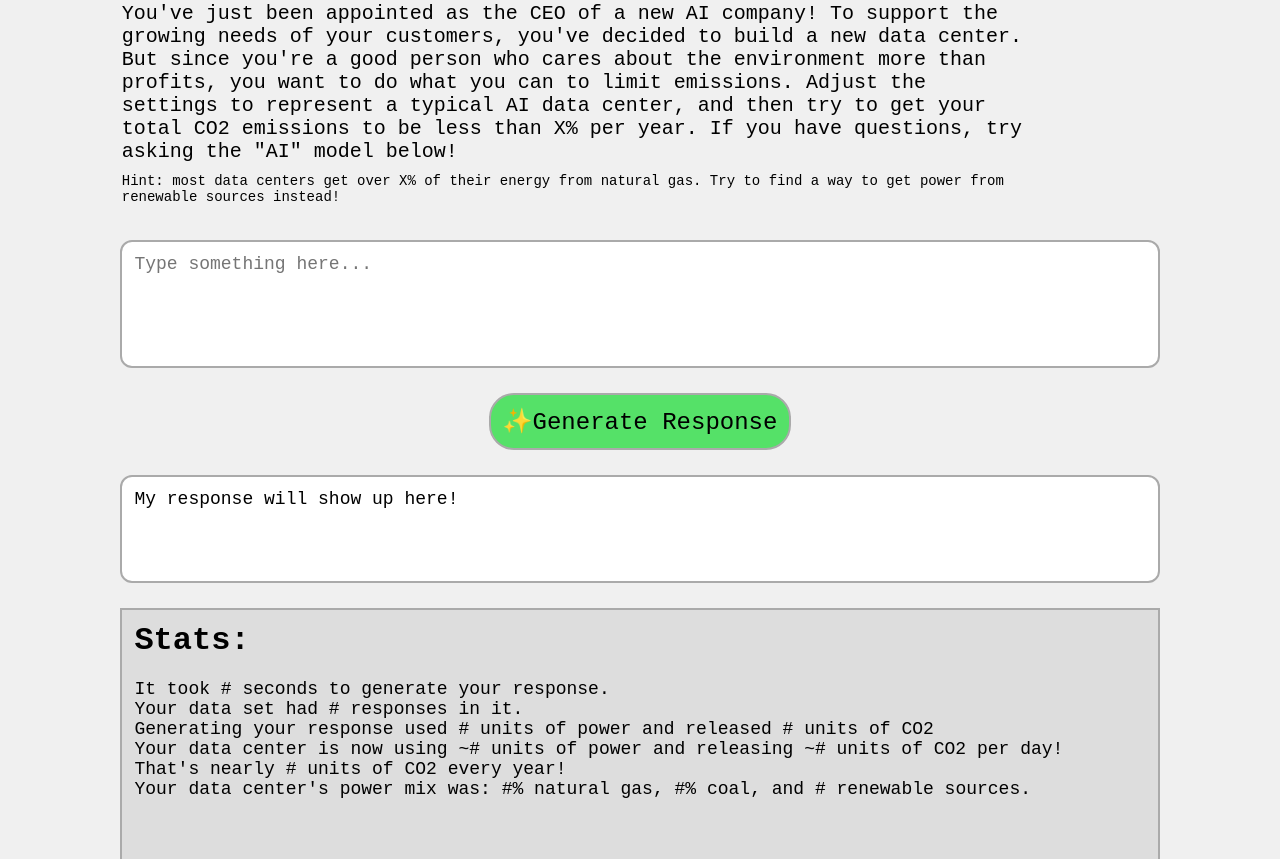
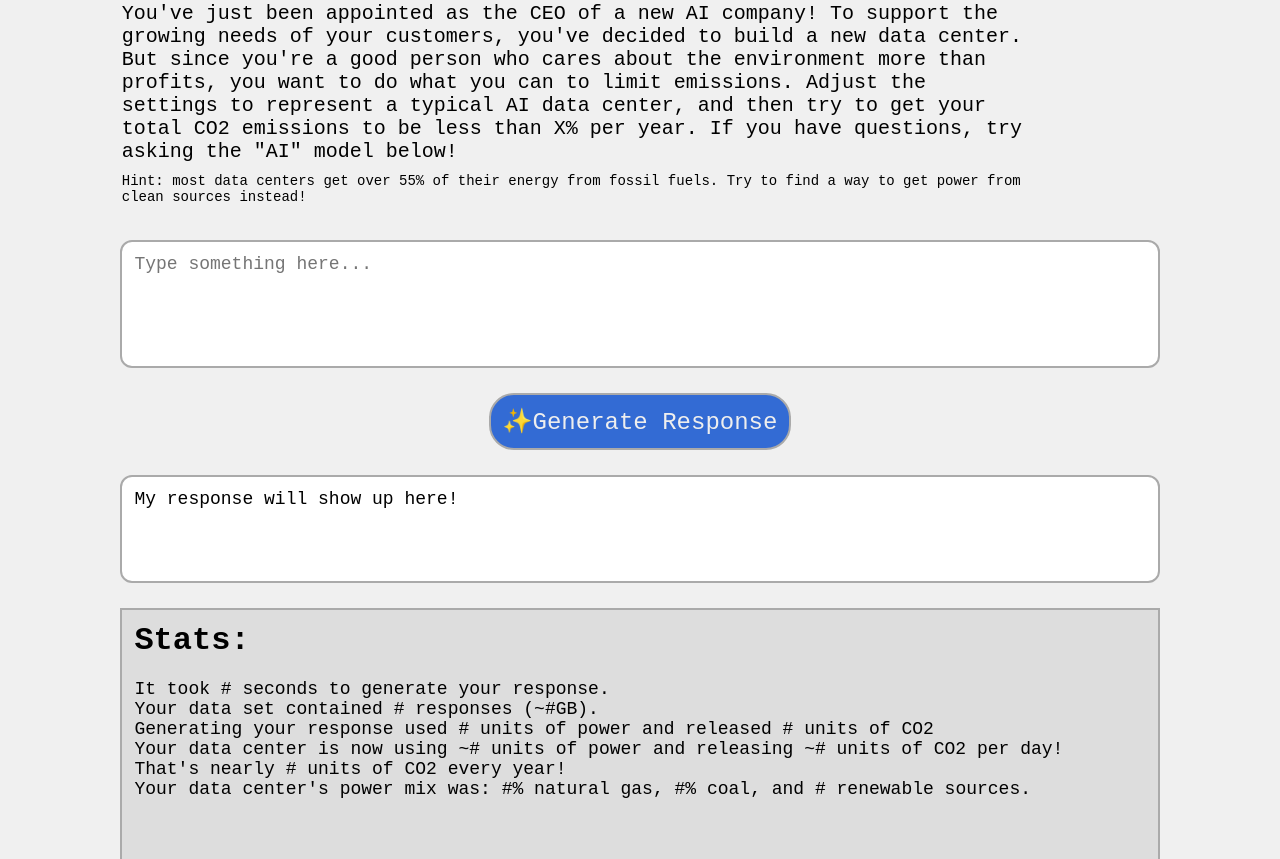
Before and after one commit to CharlieHeinen/ClimateSolutionsProject, a plain HTML site: page index.html in a window 1280 px wide. Shown: the part 93-952 px from the top of the page. Drawn offline with Linux system fonts and the light colour scheme.

Commit message:
Improved Dataset
Added a lot of facts and statistics to the dataset.

```diff
--- a/index.html
+++ b/index.html
@@ -25,7 +25,7 @@
                 </p>
 
                 <p style="font-size:14px;margin-bottom:35px">
-                    Hint: most data centers get over X% of their energy from natural gas. Try to find a way to get power from renewable sources instead!
+                    Hint: most data centers get over 55% of their energy from fossil fuels. Try to find a way to get power from clean sources instead!
                 </p>
             </div>
         </div>
@@ -54,7 +54,7 @@
                 </div>
 
                 <div>
-                    Your data set had <span id="stat-dataset-size">#</span> responses in it.
+                    Your data set contained <span id="stat-dataset-size">#</span> responses (~<span id="stat-dataset-gb">#</span>GB).
                 </div>
 
                 <div>
@@ -97,7 +97,7 @@
 
                 <div class="setting">
                     <label>
-                        Active Users
+                        Monthly Active Users
                     </label>
 
                     <input type="number" value=0 id="setting-users">
--- a/main.js
+++ b/main.js
@@ -1,15 +1,28 @@
 var dataset = new Map();
 dataset.set("This is a response", ["Keyword", "Key",  "Words"]);
 dataset.set("The average power used by AI data centers vary depending on how big they are. This can range from as low as ~50 megawtts per year, to over 1000 megawatts per year! Every 50 megawtts is enough to power over 20,000 homes!", ["power", "energy", "average", "use", "usage", "electricity"])
-dataset.set("In 2024, the United States used ~82 terrawatt hours of electricity to power AI data centers, accounting for ~1.8% of all US electricity use! That's more than some small countries use!", ["total", "use", "usage", "energy", "electricity"])
-dataset.set("A study analyzing 403 AI data centers in the US found that they generated a total of ~26 million tons of CO2 per year. This means each one is responsible for around 64 thousand tons of CO2 per year. In total, these AI data centers accounted for ~0.5% of the country's total CO2 emissions.", ["CO2", "carbon", "emissions", "gas", "gasses", "greenhouse"])
-for(let i=0;i<100;i++) {
+dataset.set("In 2024, the United States used ~82 terrawatt hours of electricity to power AI data centers, accounting for ~1.8% of all US electricity use! That's more than some small countries use!", ["total", "use", "usage", "energy", "electricity", "power"])
+dataset.set("A study analyzing 403 AI data centers in the US found that they generated a total of ~26 million tons of CO2 per year. This means each one is responsible for around 64 thousand tons of CO2 per year. In total, these AI data centers accounted for ~0.5% of the country's total CO2 emissions.", ["CO2", "carbon", "emissions", "emitted", "gas", "gasses", "greenhouse"])
+dataset.set("One of the biggest ways that AI data centers impact the environment is how they release a lot of carbon dioxide (CO2). These data centers require a lot of electricity, which mostly comes from non-renewable sources like natural gas and coal. Burning these fossil fules releases gases like CO2 into the atmosphere. This contributes to the greenhouse effect, where heat gets trapped in the atmosphere, causing global tempreatures to slowly rise.", ["gases", "gas", "CO2", "emissions", "environment", "impact", "environmental", "climate", "warming", "affect"])
+dataset.set("Most AI data centers in the US get around 40% of their power from natural gas, 15% from coal, and 45% from clean sources (nuclear, solar, wind, etc). This is no good because around 55% of their power comes from non-renewable fossil fuels.", ["sources", "power", "mix", "grid", "renewable", "coal", "gas", "resources", "electricity", "energy", "get", "from"])
+dataset.set("AI data centers have A LOT of data! Some AI models have petabytes (1,000,000 gigabytes) of data in their datasets! Since our devices can't handle that much, a good estimate to use is 10,000,000 dataset entries (~1 gigabyte). This is only 0.0001% of a petabyte!", ["amount", "much", "data", "keywords", "words", "dataset", "set", "response", "responses", "size", "big"])
+dataset.set("The dataset size multiplier setting can be used make the size of the dataset bigger. It will copy the dataset however many times you tell it to, causing the code to run slower.", ["dataset", "data", "set", "size", "change", "multiplier", "multiplier"])
+dataset.set("One AI prompt uses about 0.3 watt-hours of electricity and releases about 0.03 grams of CO2. This isn't a lot, but given the number of users and additional power needed to run the data center, it adds up quickly!", ["one", "single", "response", "prompt", "effects", "1", "electricity", "power", "energy", "emissions", "CO2", "carbon", "emitted"])
+dataset.set("Popular AI platforms can reach up to a billion active users per month! Some of these platforms are very heavily used, like ChatGPT, which claims to get ~2.5 billion prompts per day!", ["active", "users", "monthly", "month", "day", "people", "prompts", "many", "amount"])
+dataset.set("The Power Usage Efficiency (PUE) of a data center measures how much energy is used for computing versus other aspects of powering the center. A lower score means the data center uses most of its power towards computing. However, lowering this value does not directly change the amount of power the data center uses, so it may not have a significant impact on total emissions.", ["PUE", "power", "usage", "use", "efficiency", "efficiency"])
+dataset.set("Requiring data centers to get a specific amount of their energy from clean sources is a great way to lower their emissions! This will make data centers use less fossil fuels like natural gas, leading to lower emissions and less contributions to climate change! If you'd like, I can give you some suggestions on how to implement these regulations!", ["solution", "renewable", "clean", "energy", "required", "%", "percent", "solutions", "requirements", "require"])
+dataset.set("Implementing regulations to require AI data centers to use renewable energy can be done by creating laws at the state or local level to require new AI data centers. Governments can require these centers to use a certain amount of clean energy, or place restrictions on how much fossil fuels they can use.", ["regulations", "implement", "policy", "law", "change", "percent", "%", "renewable", "regulation"])
+dataset.set("One of the biggest challenges to requiring AI data centers to use renewable energy sources is preventing them from just building the data center somewhere else without those regulations. The goal of the AI companies is to make money, and if a location requires spending money on clean energy, they will want to put their data center somewhere else.", ["challenges", "challenges", "pushback", "companies", "corporations", "resist", "implement", "regulations", "laws", "policy", "challenge"])
+dataset.set("Industrial Development Agencies (IDA\'s) are a great way to encourage data centers to follow regulations! IDA's allow states to provide incentives like tax breaks when projects follow their rules. Having IDAs would make it much more likely for a data center to follow guidelines for renewable energy since it would mean they get financial incetives and make more money.", ["IDA", "IDA", "IDAs", "IDAs", "Industrial", "Development", "Authority", "Agency", "Agencies", "Authorities", "help"])
+for(let i=0;i<(100-16);i++) {
     dataset.set("Test " + i.toString(), ["None"])
 }
 
 //Settings go here
 var active_users = 0
 var dataset_size = 1
+var percent_renewable = 0
+var ida = false
 var time_difference = 0
 
 function main() {
@@ -153,6 +166,7 @@ function best_response(tokens) {
 function update_stats() {
     document.getElementById("stat-time").innerHTML = time_difference / 1000
     document.getElementById("stat-dataset-size").innerHTML = dataset.size * dataset_size
+    document.getElementById("stat-dataset-gb").innerHTML = ((dataset.size * dataset_size) / 10000000)
 }
 
 window.onload = main;
--- a/style.css
+++ b/style.css
@@ -32,11 +32,12 @@ body {
     border: 2px solid #aaaaaa;
     border-radius: 25px;
     font-family: monospace;
-    background-color: #55e168;
+    color: #eeeeee;
+    background-color: #336bd4;
 }
 
 #button:hover {
-    background-color: #dddddd;
+    background-color: #333ed4;
 }
 
 #response {
@@ -106,6 +107,7 @@ summary {
     max-height: 500px;
     border: 2px solid #aaaaaa;
     border-radius: 4px;
+    padding: 5px;
 }
 
 .setting {
```
